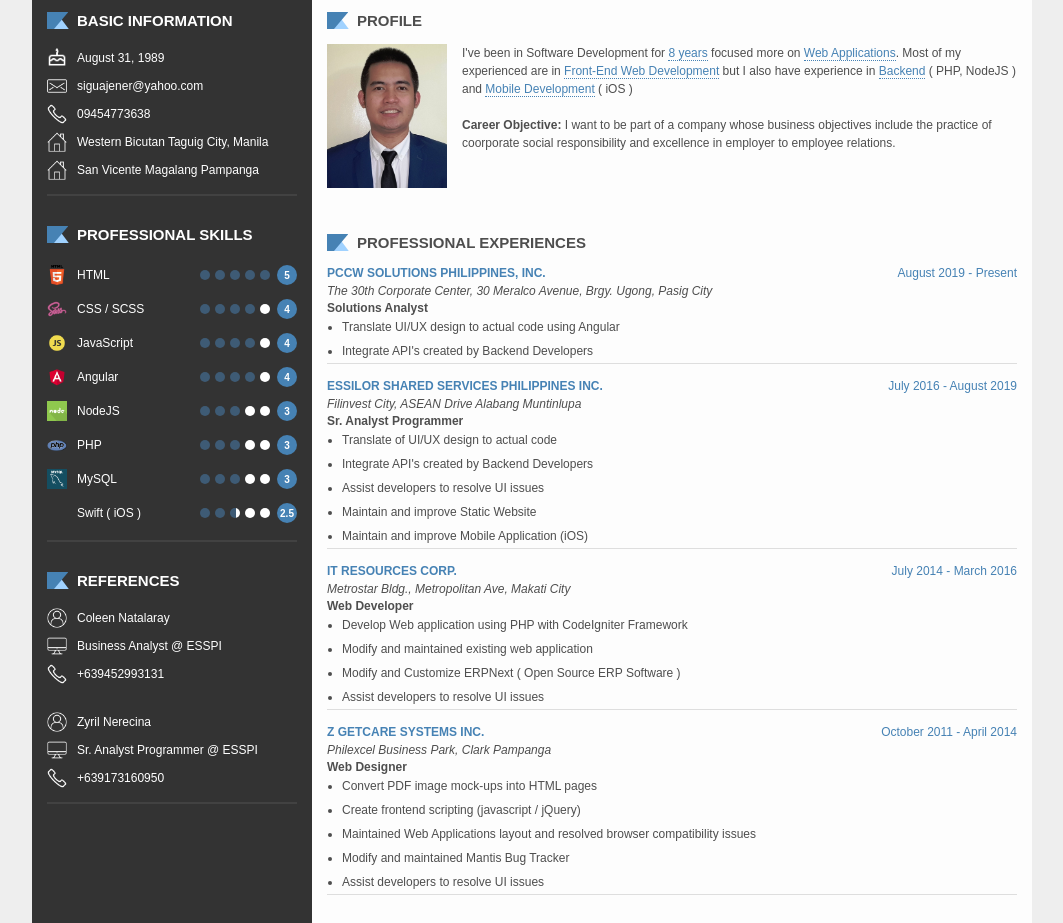
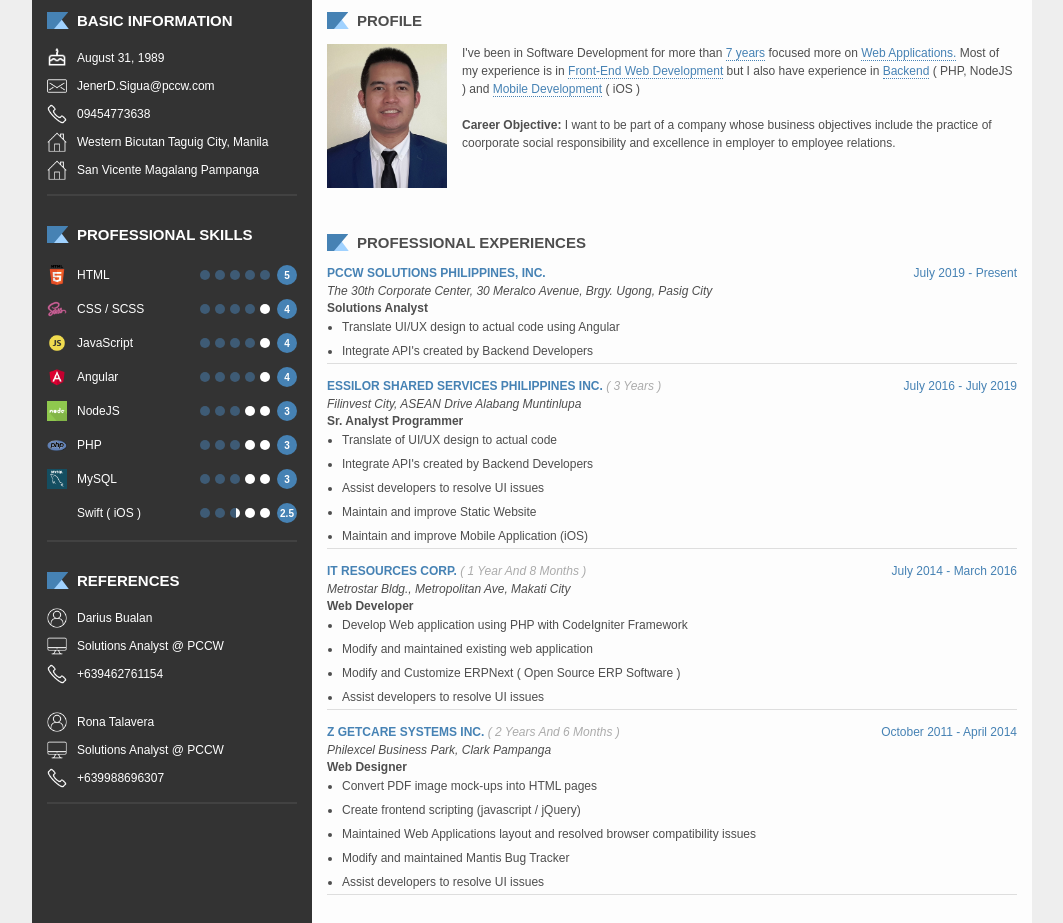
Before and after one commit to js0831/jsresume, a website: page index.html in a window 1280 px wide. Shown: the part 83-1006 px from the top of the page, without its empty margins (108-1171 px from the left). Drawn offline with Linux system fonts and the light colour scheme.

Commit message:
Update index.html

```diff
--- a/index.html
+++ b/index.html
@@ -6,13 +6,22 @@
     <meta http-equiv="X-UA-Compatible" content="ie=edge">
     <title>Resume</title>
     <link rel="stylesheet" href="css/styles.css">
+    <style>
+        .xp{
+            color: #ababab;
+            font-weight: normal;
+            font-style: italic;
+            text-transform: capitalize;
+            display: inline-block;
+        }
+    </style>
 </head>
 <body>
 
 
     <div class="header">
         <h1>Jener Sigua</h1>
-        <h4 class="header__job-title">Sr. Analyst Programmer</h4>
+        <h4 class="header__job-title">Solutions Analyst</h4>
         <span class="header__logo"></span>
 
     </div>
@@ -31,7 +40,7 @@
                             August 31, 1989
                         </li>
                         <li class="email">
-                            siguajener@yahoo.com
+                            JenerD.Sigua@pccw.com
                         </li>
                         <li class="mobile">
                             09454773638
@@ -206,24 +215,24 @@
                 <div class="section__content references">
                     <ul>
                         <li class="person">
-                            Coleen Natalaray
+                            Darius Bualan
                         </li>
                         <li class="coder">
-                            Business Analyst @ ESSPI
+                            Solutions Analyst @ PCCW
                         </li>
                         <li class="mobile">
-                            +639452993131
+                            +639462761154
                         </li>
                     </ul>
                     <ul>
                         <li class="person">
-                            Zyril Nerecina
+                            Rona Talavera
                         </li>
                         <li class="coder">
-                            Sr. Analyst Programmer @ ESSPI
+                            Solutions Analyst @ PCCW
                         </li>
                         <li class="mobile">
-                            +639173160950
+                            +639988696307
                         </li>
                     </ul>
 
@@ -242,8 +251,8 @@
                         <img src="./images/photo.jpg" alt="">
                     </div>
                     <div class="profile__description">
-                        I've been in Software Development for <strong>8 years</strong> focused more on <strong>Web Applications</strong>.
-                        Most of my experienced are in <strong>Front-End Web  Development</strong> but I also have experience in
+                        I've been in Software Development for more than <strong>7 years</strong> focused more on <strong>Web Applications.</strong>
+                        Most of my experience is in <strong>Front-End Web Development</strong> but I also have experience in
                         <strong>Backend</strong> ( PHP, NodeJS ) and <strong>Mobile Development</strong> ( iOS )
 
                         <br><br>
@@ -264,7 +273,7 @@
                         PCCW Solutions Philippines, Inc.
                     </h5>
                     <span class="experience__date">
-                        August 2019 - Present
+                        July 2019 - Present
                     </span>
                     <i>The 30th Corporate Center, 30 Meralco Avenue, Brgy. Ugong, Pasig City</i>
                     <h5 class="experience__job-title">
@@ -279,10 +288,10 @@
 
                 <div class="section__content experience">
                     <h5 class="experience__company">
-                        Essilor Shared Services Philippines Inc.
+                        Essilor Shared Services Philippines Inc. <span class="xp">( 3 years )</span>
                     </h5>
                     <span class="experience__date">
-                        July 2016 - August 2019
+                        July 2016 - July 2019
                     </span>
                     <i>Filinvest City, ASEAN Drive Alabang Muntinlupa</i>
                     <h5 class="experience__job-title">
@@ -300,7 +309,7 @@
 
                 <div class="section__content experience">
                     <h5 class="experience__company">
-                        IT Resources Corp.
+                        IT Resources Corp. <span class="xp">( 1 year and 8 months )</span>
                     </h5>
                     <span class="experience__date">
                         July 2014 - March 2016
@@ -321,7 +330,7 @@
 
                 <div class="section__content experience">
                     <h5 class="experience__company">
-                        Z Getcare Systems Inc.
+                        Z Getcare Systems Inc. <span class="xp">( 2 years and 6 months )</span>
                     </h5>
                     <span class="experience__date">
                         October 2011 - April 2014
```
